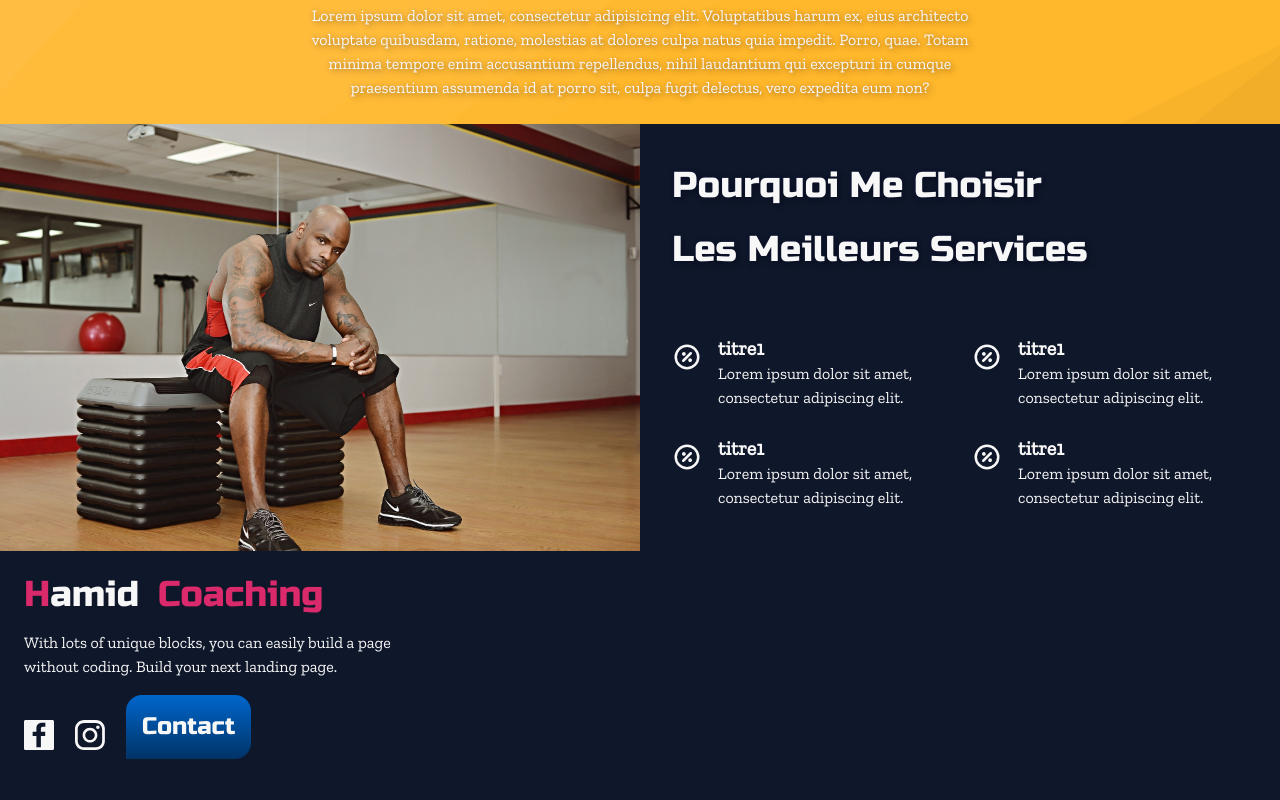
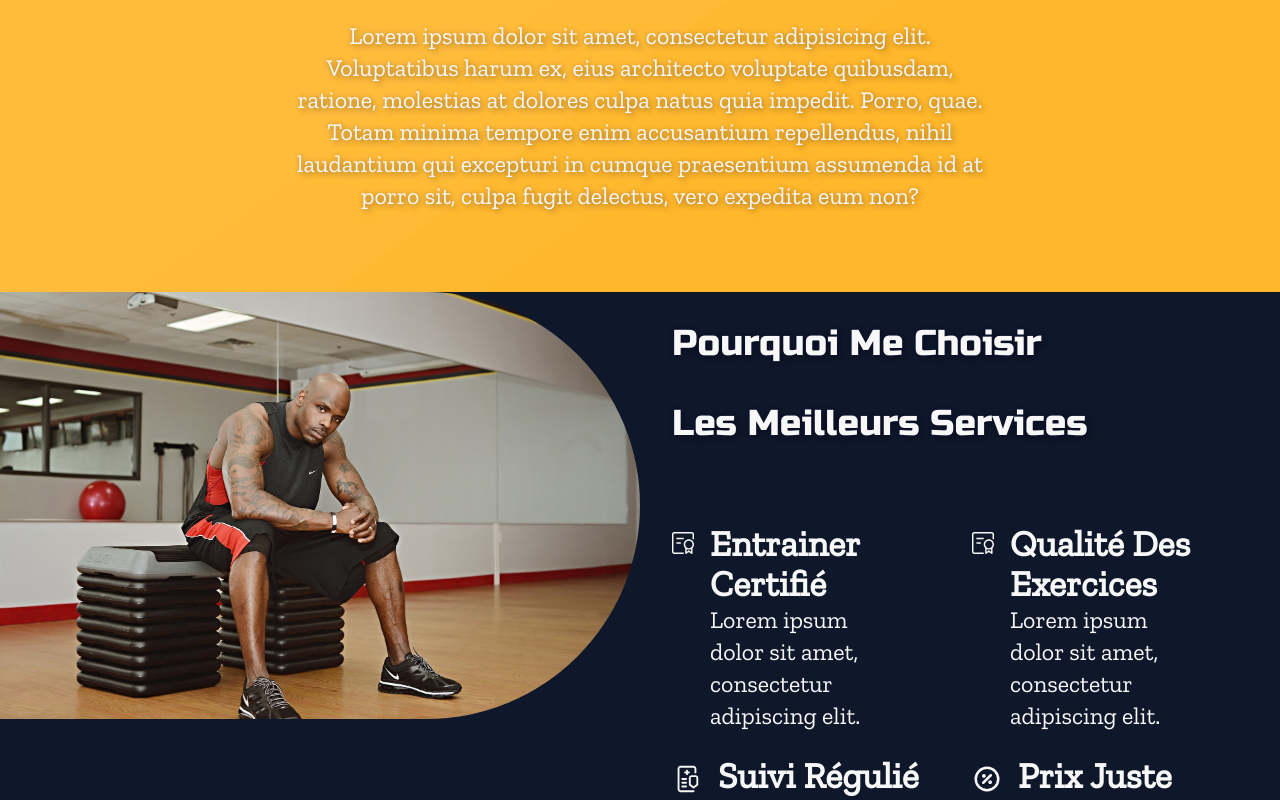
Before and after one commit to newdev-creator/hamid, a Next.js app: page / in a window 1280 px wide. Shown: the part 1000-1800 px from the top of the page. Built offline with nearby package versions, Linux system fonts and the light colour scheme.

Commit message:
FEAT: section about

```diff
--- a/app/components/About.tsx
+++ b/app/components/About.tsx
@@ -7,22 +7,22 @@ import Certificat from "./icons/Certificat";
 
 const features = [
   {
-    title: "titre1",
+    title: "Entrainer certifié",
     description: "Lorem ipsum dolor sit amet, consectetur adipiscing elit.",
-    icon: <Percent />,
+    icon: <Certificat />,
   },
   {
-    title: "titre1",
+    title: "Qualité des exercices",
     description: "Lorem ipsum dolor sit amet, consectetur adipiscing elit.",
-    icon: <Percent />,
+    icon: <Certificat />,
   },
   {
-    title: "titre1",
+    title: "Suivi régulié",
     description: "Lorem ipsum dolor sit amet, consectetur adipiscing elit.",
-    icon: <Percent />,
+    icon: <Healt />,
   },
   {
-    title: "titre1",
+    title: "Prix juste",
     description: "Lorem ipsum dolor sit amet, consectetur adipiscing elit.",
     icon: <Percent />,
   },
@@ -36,7 +36,7 @@ export default function About() {
         description="Lorem ipsum dolor sit amet, consectetur adipisicing elit. Voluptatibus harum ex, eius architecto voluptate quibusdam, ratione, molestias at dolores culpa natus quia impedit. Porro, quae. Totam minima tempore enim accusantium repellendus, nihil laudantium qui excepturi in cumque praesentium assumenda id at porro sit, culpa fugit delectus, vero expedita eum non?"
         position="text-center"
       />
-      <div className="flex flex-col lg:flex-row bg-fontBlack text-white">
+      <div className="flex flex-col lg:flex-row bg-fontBlack text-white mt-20">
         {/* Image */}
         <div className="lg:w-1/2">
           <Image
@@ -44,6 +44,7 @@ export default function About() {
             width={800}
             height={600}
             alt="Photo de Hamid"
+            className="rounded-r-full"
           />
         </div>
         {/* Content */}
@@ -60,8 +61,12 @@ export default function About() {
               <div className="flex gap-4" key={index}>
                 <div className="pt-2">{feature.icon}</div>
                 <div>
-                  <h4 className="text-xl font-bold">{feature.title}</h4>
-                  <p>{feature.description}</p>
+                  <h4 className="text-2xl lg:text-4xl capitalize font-bold">
+                    {feature.title}
+                  </h4>
+                  <p className="w-2/3 text-xl lg:text-2xl font-medium">
+                    {feature.description}
+                  </p>
                 </div>
               </div>
             ))}
--- a/app/components/titles/TitleSection.tsx
+++ b/app/components/titles/TitleSection.tsx
@@ -20,11 +20,13 @@ const TitleSection: React.FC<PropsTitleSection> = ({
   return (
     <div className={`${position} text-white text-shadow-lg`}>
       <h3
-        className={`text-2xl lg:text-4xl mb-6 capitalize ${russoOne.className}`}
+        className={`text-2xl lg:text-4xl mb-10 capitalize ${russoOne.className}`}
       >
         {title}
       </h3>
-      <p className="font-medium px-8 lg:px-72 mb-6">{description}</p>
+      <p className="text-xl lg:text-2xl font-medium px-8 lg:px-72 mb-6">
+        {description}
+      </p>
     </div>
   );
 };
```
